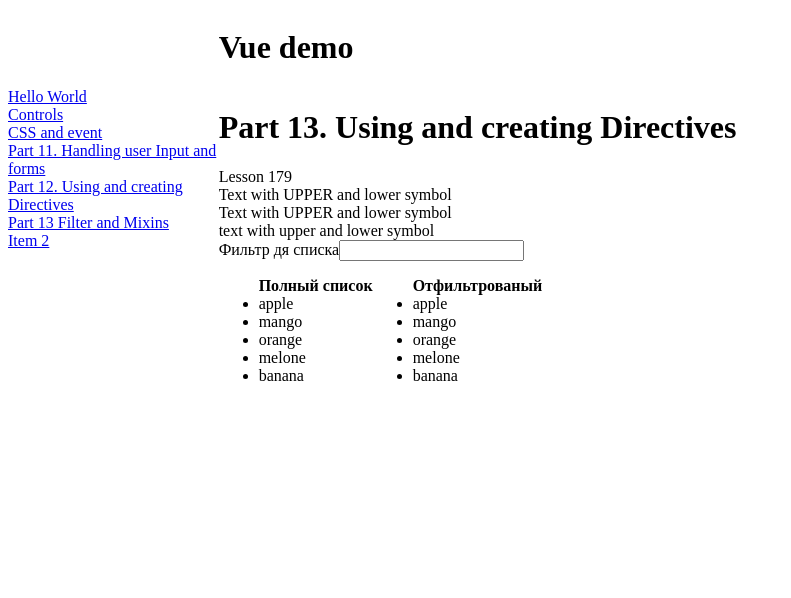
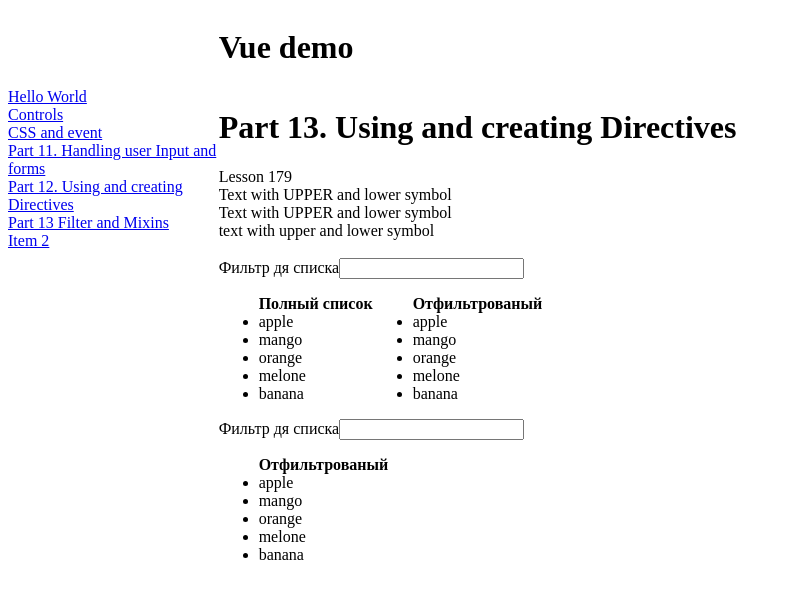
Before and after one commit to dvvadvva/VueSPA, a Vue app: page /#/filterandmixins13 in a window 1280 px wide. Shown: the top 598 px of the page, without its empty margins (0-791 px from the left). Built offline with nearby package versions, Linux system fonts and the light colour scheme.

Commit message:
lesson 182

```diff
--- a/src/components/FilterAndMixins13.vue
+++ b/src/components/Part13/FilterAndMixins13.vue
@@ -5,21 +5,28 @@
     <div>{{ someText }}</div>
     <div>{{ someText | upperconv }}</div>
     <div>{{ someText | lowerconv }}</div>
+    <br />
     <div>Фильтр дя списка<input v-model="filterCondition" /></div>
-    <div>
-      <ul class="someList"><strong>Полный список</strong>
+    <ul class="someList">
+      <strong>Полный список</strong>
       <li v-for="Items in Fruits" v-bind:key="Items">{{ Items }}</li>
     </ul>
-      <ul class="someList"><strong>Отфильтрованый</strong>
+    <ul class="someList">
+      <strong>Отфильтрованый</strong>
       <li v-for="onefruits in filterFruits" v-bind:key="onefruits">
         {{ onefruits }}
       </li>
     </ul>
-    </div>
+    <br />
+    <listFruits />
   </div>
 </template>
 
 <script>
+
+import listFruits from './ListFruits.vue'
+//import { listFruitMixins } from "./ListFruitsObj";
+
 export default {
   data() {
     return {
@@ -27,6 +34,9 @@ export default {
       Fruits: ["apple", "mango", "orange", "melone", "banana"],
       filterCondition: ""
     };
+  },
+     components: {
+      listFruits: listFruits
   },
   computed: {
     filterFruits() {
--- /dev/null
+++ b/src/components/Part13/ListFruits.vue
@@ -0,0 +1,29 @@
+<template>
+  <div>
+    <div>Фильтр дя списка<input v-model="filterCondition" /></div>
+    <div>
+      <ul class="someList">
+        <strong>Отфильтрованый</strong>
+        <li v-for="onefruits in filterFruits" v-bind:key="onefruits">
+          {{ onefruits }}
+        </li>
+      </ul>
+    </div>
+    <br />
+  </div>
+</template>
+
+<script>
+
+import { listFruitMixins } from "./ListFruitsObj";
+
+export default {
+  mixins: [listFruitMixins]
+};
+</script>
+
+<style scoped>
+.someList {
+  display: inline-block;
+}
+</style>
--- /dev/null
+++ b/src/components/Part13/ListFruitsObj.js
@@ -0,0 +1,20 @@
+export const listFruitMixins = {
+    data() {
+      return {
+        Fruits: ["apple", "mango", "orange", "melone", "banana"],
+        filterCondition: ""
+      };
+    },
+    computed: {
+      filterFruits() {
+        return this.Fruits.filter(el => {
+          return el.match(this.filterCondition);
+        });
+      },
+      filters: {
+        upperconv(value) {
+          return value.toUpperCase();
+        }
+      }
+    }
+  };
--- a/src/routes/route.js
+++ b/src/routes/route.js
@@ -4,7 +4,7 @@ import pageTwo from "../components/PageTwo";
 import HelloWorld from "../components/HelloWorld";
 import CSSandEvent from "../components/CSSandEvent";
 import Directives from "../components/DirectivesPart12";
-import FilterAndMixins from '../components/FilterAndMixins13'
+import FilterAndMixins from '../components/Part13/FilterAndMixins13'
 
 export const routes = [
   {
```
Lines whose indentation alone changed are shown as unchanged.
